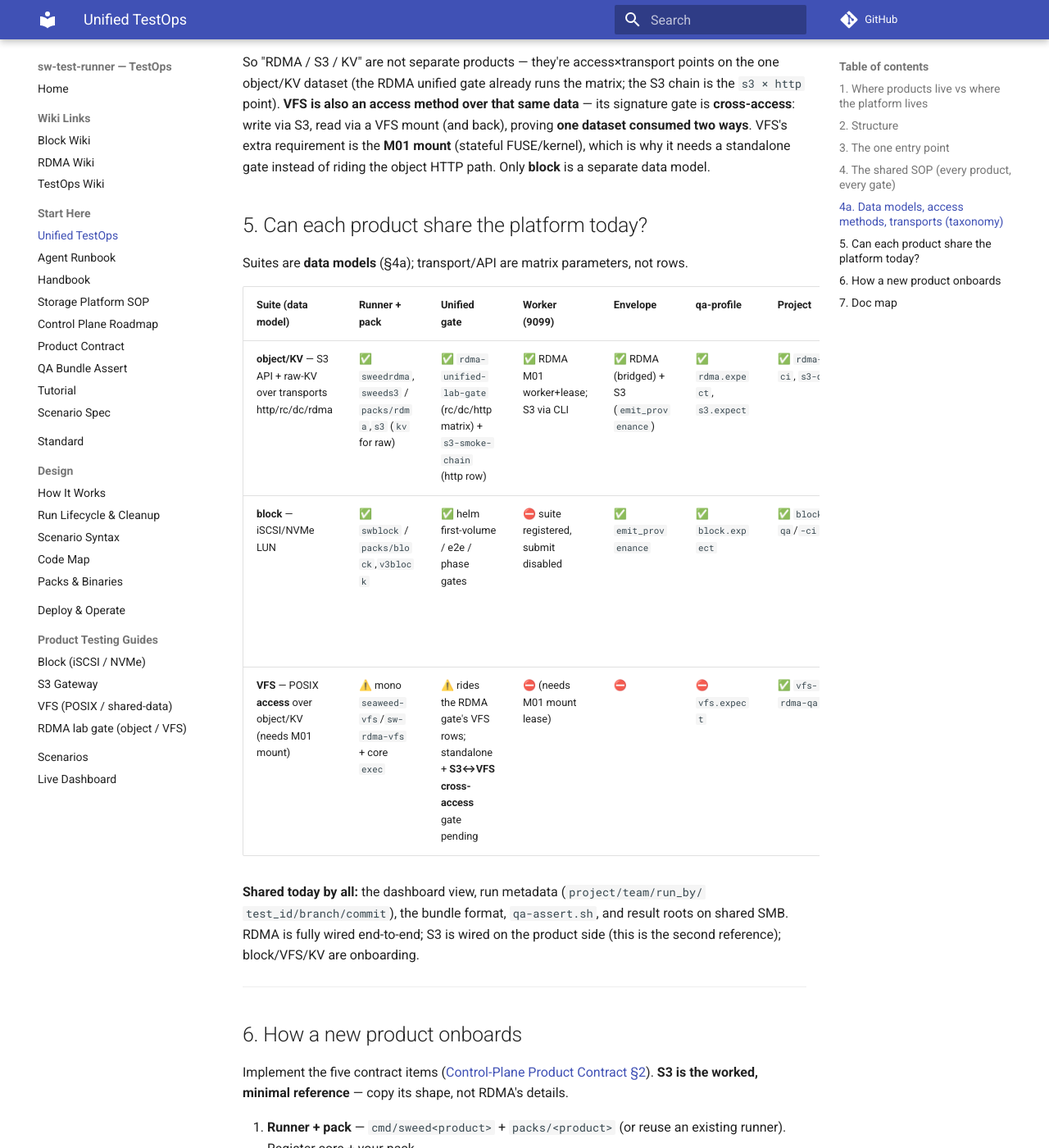
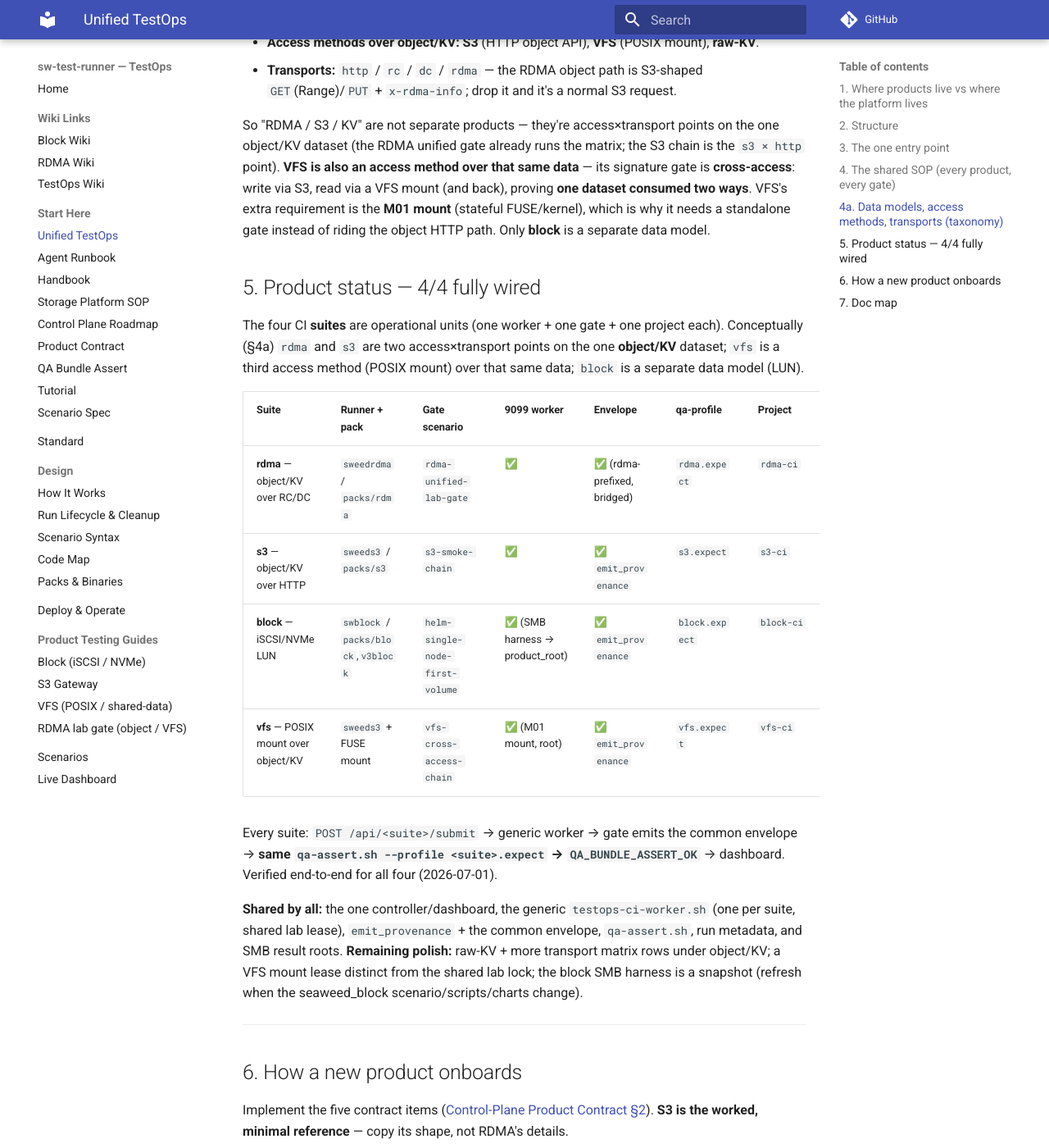
Before and after one commit to pingqiu/sw-test-runner, an MkDocs documentation site: the page built from docs/unified-testops.md, in a window 1280 px wide and 1400 px high, scrolled down 3365 px. Shown: the whole window at 82% size. Built offline with MkDocs 1.6.1 and Material for MkDocs 9.7.7, drawn with Linux system fonts in a browser that asks for light colours; comment, search, counter and statistics services are not loaded; some of the changed text lies outside the part shown.

Commit message:
docs: unified-testops + deploy show 4/4 suites wired (rdma/s3/block/vfs)
All four products now submit via 9099 through the generic worker and pass the same
qa-assert. Update the overview status matrix (§5) to 4/4 full, §3 to note all
suites have workers, and deploy.md with the per-suite worker table.

Co-Authored-By: Claude Opus 4.8 (1M context) <noreply@anthropic.com>

```diff
--- a/docs/unified-testops.md
+++ b/docs/unified-testops.md
@@ -72,9 +72,13 @@ http://192.168.1.181:9099/?project=<suite>-ci
 
 The controller is safe: the UI submits a **scenario + controlled parameters**; it
 writes ONE request file to `queue/<project>`; a per-product **worker** owns
-execution + the lab lease. No shell from the UI. Until a product has a worker it
-runs via its CLI (`sweeds3 run …`, `swblock run …`) — the honest interim, same
-bundle contract.
+execution + the lab lease. No shell from the UI. **All four suites — `rdma`,
+`s3`, `block`, `vfs` — have a worker**, so any of them can be submitted from
+9099 (e.g. `POST /api/s3/submit {"ref":"master"}`). The workers on M01
+(`testops-{rdma,vfs,block,s3}-ci-worker.service`) share the same generic
+`testops-ci-worker.sh` + the same `qa-assert.sh`, and serialize on one lab lease.
+A CLI run of the same scenario produces the same bundle — the interim before a
+worker, still valid for local debug.
 
 ---
 
@@ -137,20 +141,30 @@ requirement is the **M01 mount** (stateful FUSE/kernel), which is why it needs a
 standalone gate instead of riding the object HTTP path. Only **block** is a
 separate data model.
 
-## 5. Can each product share the platform today?
+## 5. Product status — 4/4 fully wired
 
-Suites are **data models** (§4a); transport/API are matrix parameters, not rows.
+The four CI **suites** are operational units (one worker + one gate + one project
+each). Conceptually (§4a) `rdma` and `s3` are two access×transport points on the
+one **object/KV** dataset; `vfs` is a third access method (POSIX mount) over that
+same data; `block` is a separate data model (LUN).
 
-| Suite (data model) | Runner + pack | Unified gate | Worker (9099) | Envelope | qa-profile | Project | On the platform today |
+| Suite | Runner + pack | Gate scenario | 9099 worker | Envelope | qa-profile | Project | Status |
 |---|---|---|---|---|---|---|---|
-| **object/KV** — S3 API + raw-KV over transports http/rc/dc/rdma | ✅ `sweedrdma`,`sweeds3` / `packs/rdma`,`s3` (`kv` for raw) | ✅ `rdma-unified-lab-gate` (rc/dc/http matrix) + `s3-smoke-chain` (http row) | ✅ RDMA M01 worker+lease; S3 via CLI | ✅ RDMA (bridged) + S3 (`emit_provenance`) | ✅ `rdma.expect`, `s3.expect` | ✅ `rdma-ci`, `s3-qa` | **YES — mature reference.** Remaining: fold raw-KV + more transport rows into one matrix suite. |
-| **block** — iSCSI/NVMe LUN | ✅ `swblock` / `packs/block`,`v3block` | ✅ helm first-volume / e2e / phase gates | ⛔ suite registered, submit disabled | ✅ `emit_provenance` | ✅ `block.expect` | ✅ `block-qa`/`-ci` | **YES — run+track+assert done** (first-volume gate → `QA_BUNDLE_ASSERT_OK product=block`); block-ci worker next |
-| **VFS** — POSIX **access** over object/KV (needs M01 mount) | ⚠️ mono `seaweed-vfs`/`sw-rdma-vfs` + core `exec` | ⚠️ rides the RDMA gate's VFS rows; standalone + **S3↔VFS cross-access** gate pending | ⛔ (needs M01 mount lease) | ⛔ | ⛔ `vfs.expect` | ✅ `vfs-rdma-qa` | **PARTIAL** — VFS read/write validated inside the RDMA gate; own suite + the shared-data cross-access gate not split out yet |
+| **rdma** — object/KV over RC/DC | `sweedrdma` / `packs/rdma` | `rdma-unified-lab-gate` | ✅ | ✅ (rdma-prefixed, bridged) | `rdma.expect` | `rdma-ci` | ✅ **full reference** |
+| **s3** — object/KV over HTTP | `sweeds3` / `packs/s3` | `s3-smoke-chain` | ✅ | ✅ `emit_provenance` | `s3.expect` | `s3-ci` | ✅ **full** |
+| **block** — iSCSI/NVMe LUN | `swblock` / `packs/block`,`v3block` | `helm-single-node-first-volume` | ✅ (SMB harness → product_root) | ✅ `emit_provenance` | `block.expect` | `block-ci` | ✅ **full** (published image) |
+| **vfs** — POSIX mount over object/KV | `sweeds3` + FUSE mount | `vfs-cross-access-chain` | ✅ (M01 mount, root) | ✅ `emit_provenance` | `vfs.expect` | `vfs-ci` | ✅ **full** — proves **S3↔VFS shared data** |
 
-**Shared today by all:** the dashboard view, run metadata (`project/team/run_by/
-test_id/branch/commit`), the bundle format, `qa-assert.sh`, and result roots on
-shared SMB. RDMA is fully wired end-to-end; S3 is wired on the product side (this
-is the second reference); block/VFS/KV are onboarding.
+Every suite: `POST /api/<suite>/submit` → generic worker → gate emits the common
+envelope → **same `qa-assert.sh --profile <suite>.expect` → `QA_BUNDLE_ASSERT_OK`**
+→ dashboard. Verified end-to-end for all four (2026-07-01).
+
+**Shared by all:** the one controller/dashboard, the generic `testops-ci-worker.sh`
+(one per suite, shared lab lease), `emit_provenance` + the common envelope,
+`qa-assert.sh`, run metadata, and SMB result roots. **Remaining polish:** raw-KV +
+more transport matrix rows under object/KV; a VFS mount lease distinct from the
+shared lab lock; the block SMB harness is a snapshot (refresh when the seaweed_block
+scenario/scripts/charts change).
 
 ---
 
--- a/docs/wiki/deploy.md
+++ b/docs/wiki/deploy.md
@@ -105,6 +105,24 @@ The worker:
 - updates `state/rdma-ci/status/last-run.json`;
 - writes logs under `/mnt/smb/work/share/testops/logs/rdma-ci`.
 
+### All four suites (rdma / s3 / block / vfs)
+
+The same generic `testops-ci-worker.sh` runs once **per suite** on M01, differing
+only by env (`TESTOPS_QUEUE_DIR`, `TESTOPS_RESULTS_DIR`, `TESTOPS_LOCK_FILE`,
+`TESTOPS_RDMA_CI_SCRIPT`). All four are deployed + enabled:
+
+| Service | Queue | Run script | Project |
+|---|---|---|---|
+| `testops-rdma-ci-worker` | `queue/rdma-ci` | `run-rdma-ci.sh` | `rdma-ci` |
+| `testops-s3-ci-worker` | `queue/s3-ci` | `run-s3-ci.sh` | `s3-ci` |
+| `testops-block-ci-worker` | `queue/block-ci` | `run-block-ci.sh` | `block-ci` |
+| `testops-vfs-ci-worker` | `queue/vfs-ci` | `run-vfs-ci.sh` | `vfs-ci` |
+
+They share one lab lease (`locks/rdma-lab.lock`) so lab gates serialize. Submit any
+via `POST /api/<suite>/submit`. rdma/s3/vfs are self-contained in this repo; block's
+run script stages its harness (scenario + scripts + charts) from SMB into
+product_root on m02 (the block gate lives in the seaweed_block repo).
+
 On M01 the wrapper defaults to `TESTOPS_SSH_KEY=/home/testdev/.ssh/id_ed25519`
 so the scenario can SSH back into M01. Override `TESTOPS_SSH_KEY` when running
 from another controller host.
```
